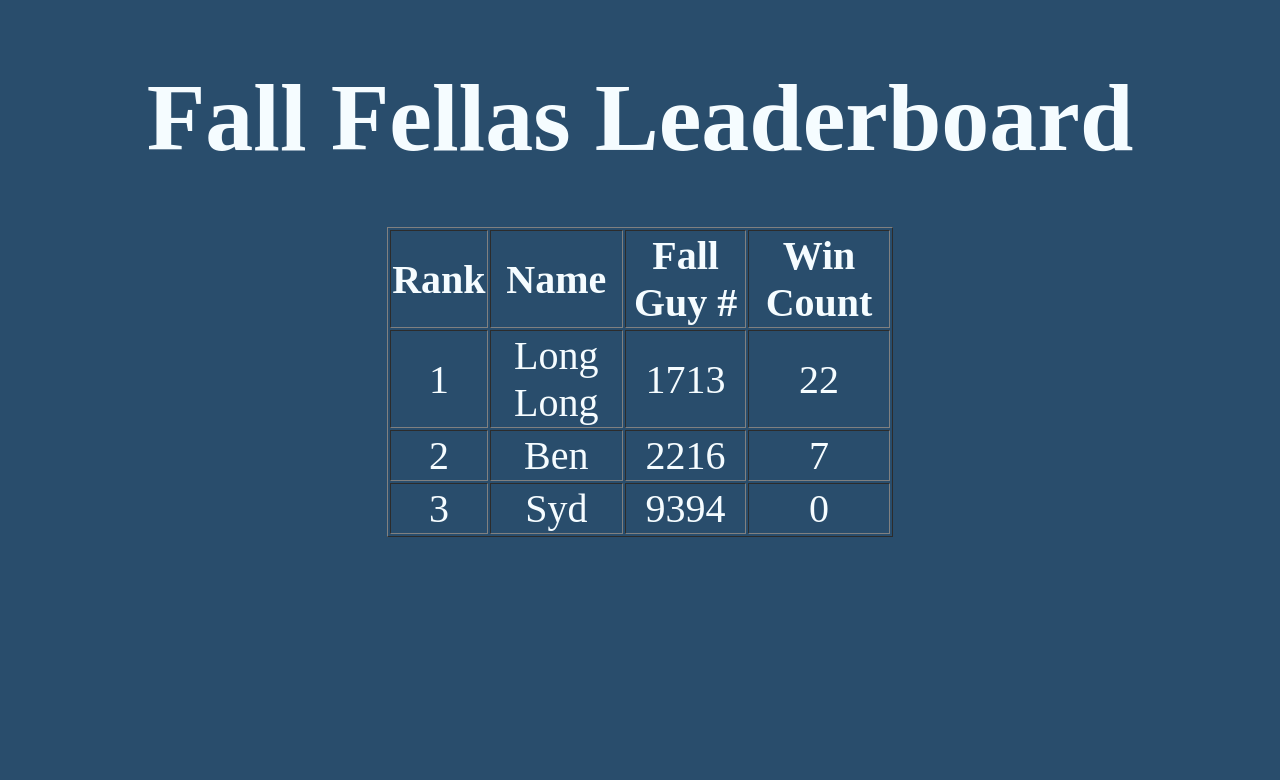
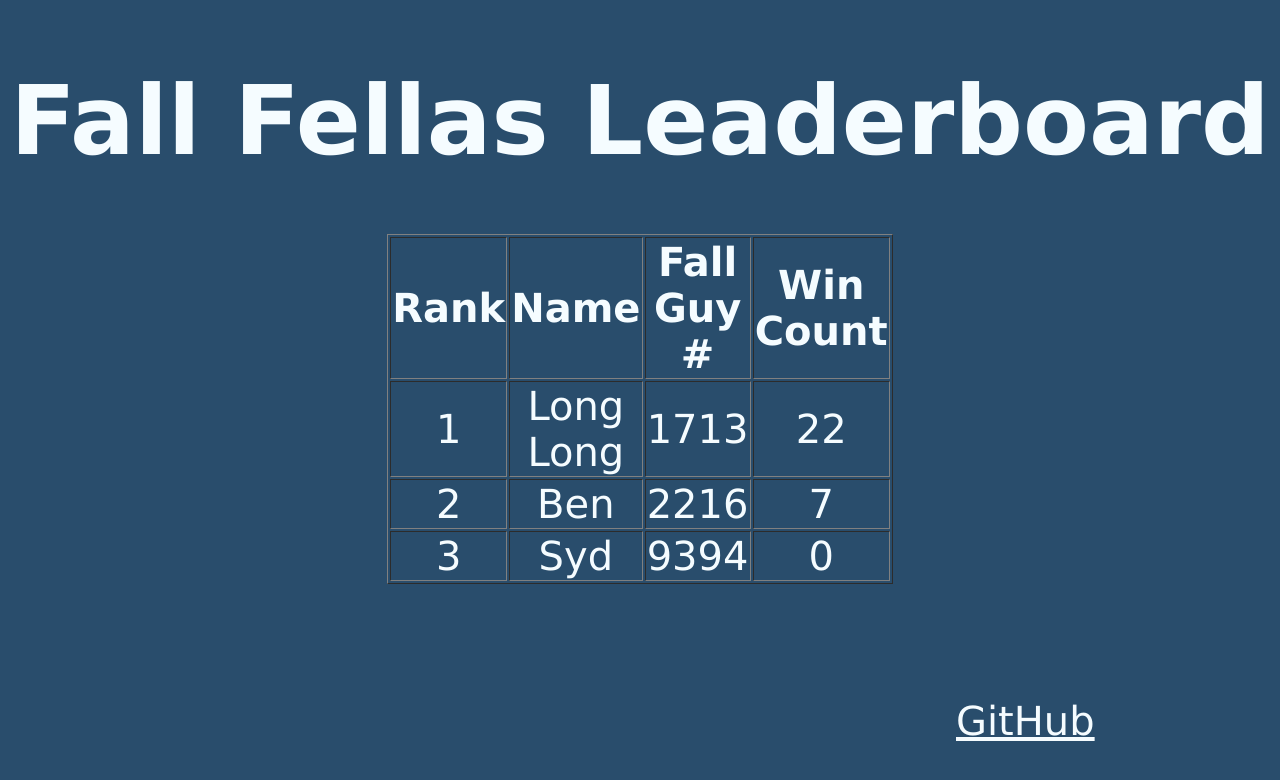
Before and after one commit to BenjaminMassey/FallFellas, a plain HTML site: page index.html in a window 1280 px wide. Drawn offline with Linux system fonts and the light colour scheme.

Commit message:
Added github link, gave font

```diff
--- a/index.html
+++ b/index.html
@@ -1,6 +1,6 @@
 <html>
 
-<body style="background-color:294D6C;color:F5FCFF;">
+<body style="background-color:294D6C;color:F5FCFF;font-family:'Lucida Sans Unicode','Lucida Grande',sans-serif;">
 
 <br><br><br>
 
@@ -37,6 +37,15 @@
 	</tr>
 </table>
 
+<br><br><br><br><br><br>
+
+<a style= "color:F5FCFF;margin-left:75%;margin-right:auto;font-size:2.5em;"
+	href="https://www.github.com/BenjaminMassey/FallFellas">
+		GitHub
+</a>
+
+<br><br>
+
 </body>
 
 </html>
```
